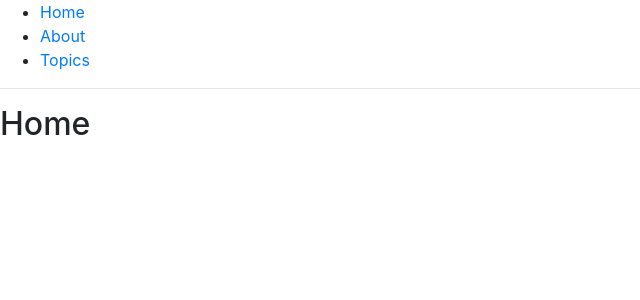
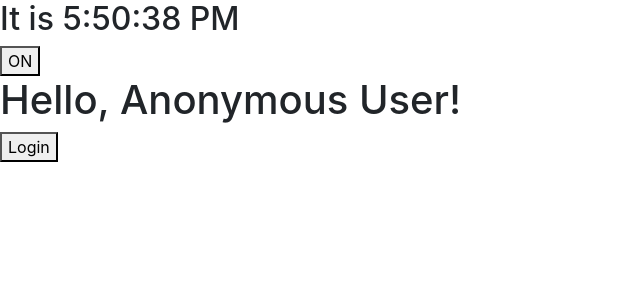
Before and after one commit to martinbozzo/react-app, a React (Create React App) app: page / in a window 1280 px wide. Shown: the top 300 px of the page, without its empty margins (0-640 px from the left). Built offline with nearby package versions, Linux system fonts and the light colour scheme.

Commit message:
Add Clock, Hello, Toggle, LoginControl, LoginButton and LogoutButton components

```diff
--- a/src/App.js
+++ b/src/App.js
@@ -1,80 +1,19 @@
 import React from 'react';
-import { BrowserRouter as Router, Route, Link } from 'react-router-dom';
+import ReactDOM from 'react-dom';
+import Clock from './js/components/Clock';
+import Toggle from './js/components/Toggle';
+import LoginControl from './js/components/LoginControl';
 
-function BasicExample() {
-  return (
-    <Router>
-      <div>
-        <ul>
-          <li>
-            <Link to="/">Home</Link>
-          </li>
-          <li>
-            <Link to="/about">About</Link>
-          </li>
-          <li>
-            <Link to="/topics">Topics</Link>
-          </li>
-        </ul>
-
-        <hr />
-
-        <Route exact path="/" component={Home} />
-        <Route path="/about" component={About} />
-        <Route path="/topics" component={Topics} />
-      </div>
-    </Router>
-  );
-}
-
-function Home() {
+function App() {
   return (
     <div>
-      <h2>Home</h2>
+      <Clock />
+      <Toggle />
+      <LoginControl />
     </div>
   );
 }
 
-function About() {
-  return (
-    <div>
-      <h2>About</h2>
-    </div>
-  );
-}
+ReactDOM.render(<App />, document.getElementById('root'));
 
-function Topics({ match }) {
-  return (
-    <div>
-      <h2>Topics</h2>
-      <ul>
-        <li>
-          <Link to={`${match.url}/rendering`}>Rendering with React</Link>
-        </li>
-        <li>
-          <Link to={`${match.url}/components`}>Components</Link>
-        </li>
-        <li>
-          <Link to={`${match.url}/props-v-state`}>Props v. State</Link>
-        </li>
-      </ul>
-
-      <Route path={`${match.path}/:topicId`} component={Topic} />
-      <Route
-        exact
-        path={match.path}
-        render={() => <h3>Please select a topic.</h3>}
-      />
-    </div>
-  );
-}
-
-function Topic({ match }) {
-  return (
-    <div>
-      <h3>{match.params.topicId}</h3>
-    </div>
-  );
-}
-
-export default BasicExample;
+export default App;
--- /dev/null
+++ b/src/js/components/Clock.jsx
@@ -0,0 +1,32 @@
+import React, { Component } from 'react';
+
+class Clock extends Component {
+  constructor(props) {
+    super(props);
+    this.state = { date: new Date() };
+  }
+
+  componentDidMount() {
+    this.timerID = setInterval(() => this.tick(), 1000);
+  }
+
+  componentWillUnmount() {
+    clearInterval(this.timerID);
+  }
+
+  tick() {
+    this.setState({
+      date: new Date()
+    });
+  }
+
+  render() {
+    return (
+      <div>
+        <h2>It is {this.state.date.toLocaleTimeString()}</h2>
+      </div>
+    );
+  }
+}
+
+export default Clock;
--- /dev/null
+++ b/src/js/components/Hello.jsx
@@ -0,0 +1,26 @@
+import React, { Component } from 'react';
+
+class Hello extends Component {
+  constructor(props) {
+    super(props);
+    this.state = {
+      firstName: 'Anonymous',
+      lastName: 'User'
+    };
+  }
+
+  componentDidMount() {
+    this.setState((state, props) => ({
+      firstName: this.props.isLoggedIn ? props.firstName : state.firstName,
+      lastName: this.props.isLoggedIn ? props.lastName : state.lastName
+    }));
+  }
+
+  render() {
+    return (
+      <h1> Hello, {this.state.firstName + ' ' + this.state.lastName}! </h1>
+    );
+  }
+}
+
+export default Hello;
--- /dev/null
+++ b/src/js/components/LoginButton.jsx
@@ -0,0 +1,7 @@
+import React from 'react';
+
+function LoginButton(props) {
+  return <button onClick={props.onClick}>Login</button>;
+}
+
+export default LoginButton;
--- /dev/null
+++ b/src/js/components/LoginControl.jsx
@@ -0,0 +1,38 @@
+import React, { Component } from 'react';
+import Hello from './Hello';
+import LoginButton from './LoginButton';
+import LogoutButton from './LogoutButton';
+
+class LoginControl extends Component {
+  constructor(props) {
+    super(props);
+    this.handleLoginClick = this.handleLoginClick.bind(this);
+    this.handleLogoutClick = this.handleLogoutClick.bind(this);
+    this.state = { isLoggedIn: false };
+  }
+
+  handleLoginClick = () => {
+    this.setState({ isLoggedIn: true });
+  };
+
+  handleLogoutClick = () => {
+    this.setState({ isLoggedIn: false });
+  };
+
+  render() {
+    const isLoggedIn = this.state.isLoggedIn;
+
+    return (
+      <div>
+        <Hello isLoggedIn={isLoggedIn} firstName="Martin" lastName="Bozzo" />
+        {isLoggedIn ? (
+          <LogoutButton onClick={this.handleLogoutClick} />
+        ) : (
+          <LoginButton onClick={this.handleLoginClick} />
+        )}
+      </div>
+    );
+  }
+}
+
+export default LoginControl;
--- /dev/null
+++ b/src/js/components/LogoutButton.jsx
@@ -0,0 +1,7 @@
+import React from 'react';
+
+function LogoutButton(props) {
+  return <button onClick={props.onClick}>Logout</button>;
+}
+
+export default LogoutButton;
--- /dev/null
+++ b/src/js/components/Toggle.jsx
@@ -0,0 +1,27 @@
+import React, { Component } from 'react';
+
+class Toggle extends Component {
+  constructor(props) {
+    super(props);
+    this.state = { isToggleOn: true };
+
+    // This binding is necessary to make `this` work in the callback
+    this.handleClick = this.handleClick.bind(this);
+  }
+
+  handleClick = () => {
+    this.setState(state => ({
+      isToggleOn: !state.isToggleOn
+    }));
+  };
+
+  render() {
+    return (
+      <button onClick={this.handleClick}>
+        {this.state.isToggleOn ? 'ON' : 'OFF'}
+      </button>
+    );
+  }
+}
+
+export default Toggle;
```
Also changed, not shown: src/js/components/like_button.js (deleted).
